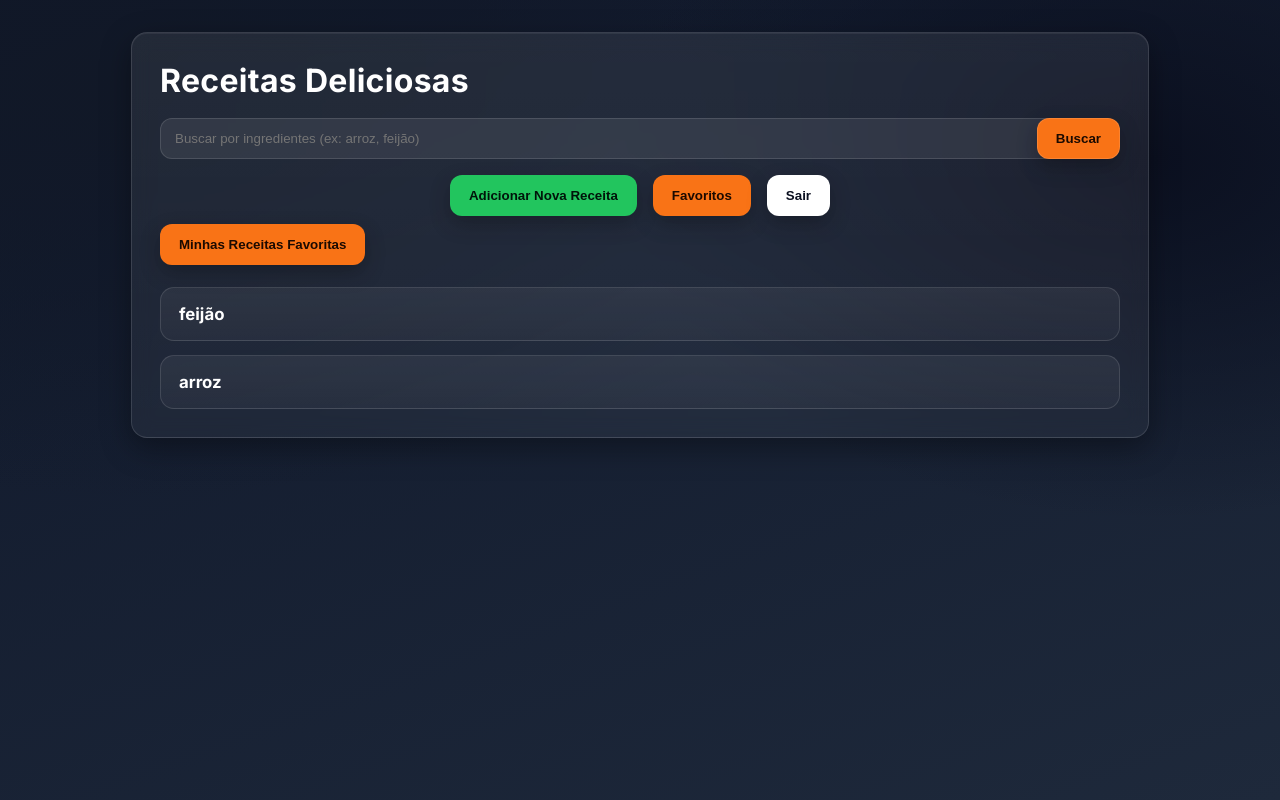
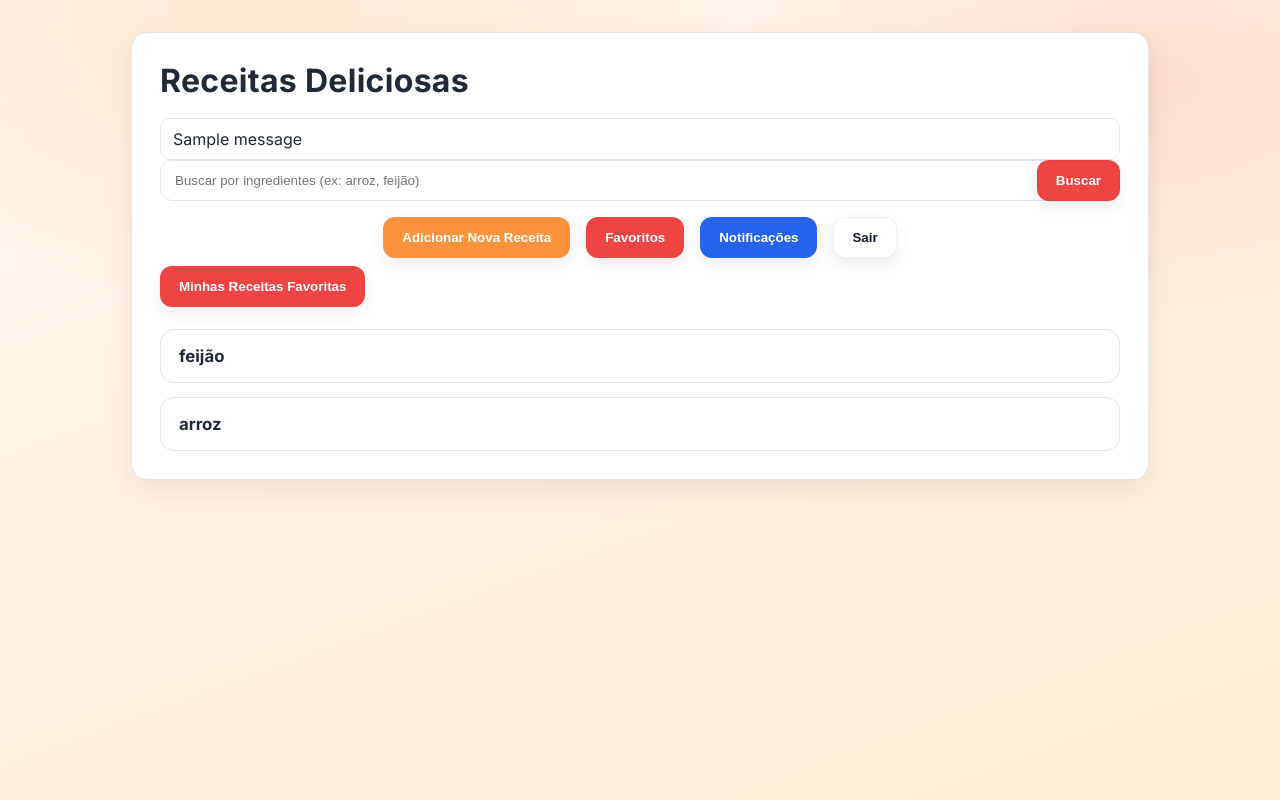
Before and after one commit to jeffersonanjos/projeto-psi, a Flask app: page / in a window 1280 px wide. Run offline with Flask 3, Linux system fonts and the light colour scheme; a user stored in the database is signed in; tables that the repository leaves empty hold one stand-in row (values such as "Sample post"); one stand-in notice (Sample message) is shown.

Commit message:
Feat: Add email notifications and password hashing
This commit introduces email notifications for new comments and user registrations. It also enhances security by implementing password hashing for user accounts.

Co-authored-by: jefferson.anjos <jefferson.anjos@escolar.ifrn.edu.br>

```diff
--- a/app.py
+++ b/app.py
@@ -4,6 +4,8 @@ from reportlab.pdfgen import canvas
 from reportlab.lib.pagesizes import letter
 from flask import send_file
 import io
+from werkzeug.security import generate_password_hash, check_password_hash
+from email_utils import send_email
 
 # Configuração da aplicação Flask
 app = Flask(__name__)
@@ -16,7 +18,11 @@ db.init_app(app)
 with app.app_context():
     db.create_all()
     if not Usuario.query.first():
-        user = Usuario(nome="Usuário Exemplo", email="exemplo@teste.com", senha="123456")
+        user = Usuario(
+            nome="Usuário Exemplo",
+            email="exemplo@teste.com",
+            senha=generate_password_hash("123456")
+        )
         db.session.add(user)
         db.session.commit()
 
@@ -213,6 +219,26 @@ def adicionar_comentario(receita_id):
         db.session.add(novo_comentario)
         db.session.commit()
 
+        # Cria notificação para o dono da receita e envia e-mail
+        if receita.usuario_id != usuario_id:
+            notificacao = Notificacao(visualizado=False, usuario_id=receita.usuario_id, comentario_id=novo_comentario.id)
+            db.session.add(notificacao)
+            db.session.commit()
+            try:
+                destinatario = receita.usuario.email
+                if destinatario:
+                    assunto = f"Novo comentário na sua receita: {receita.titulo}"
+                    corpo = (
+                        f"Olá, {receita.usuario.nome}!\n\n"
+                        f"Você recebeu um novo comentário na sua receita '{receita.titulo}'.\n\n"
+                        f"Comentário: {conteudo}\n\n"
+                        "Acesse o site para responder."
+                    )
+                    send_email(assunto, corpo, destinatario)
+            except Exception:
+                # Entrega de e-mail é melhor esforço; não falhar o fluxo
+                pass
+
     return redirect(url_for('comentarios', receita_id=receita.id))
 
 
@@ -235,11 +261,20 @@ def registrar():
         if Usuario.query.filter_by(email=email).first():
             flash('E-mail já cadastrado.')
             return redirect(url_for('registrar'))
-        novo = Usuario(nome=nome, email=email, senha=senha)
+        novo = Usuario(nome=nome, email=email, senha=generate_password_hash(senha))
         db.session.add(novo)
         db.session.commit()
-        flash('Cadastro realizado. Faça login.')
-        return redirect(url_for('login'))
+        # E-mail de boas-vindas (não bloqueante)
+        try:
+            send_email(
+                'Bem-vindo ao Receitas App',
+                f'Olá, {nome}! Seu cadastro foi realizado com sucesso. Boas receitas!',
+                email,
+            )
+        except Exception:
+            pass
+        flash('Cadastro realizado com sucesso!')
+        return redirect(url_for('index'))
     return render_template('register.html')
 
 @app.route('/login', methods=['GET', 'POST'])
@@ -247,8 +282,8 @@ def login():
     if request.method == 'POST':
         email = request.form.get('email')
         senha = request.form.get('senha')
-        user = Usuario.query.filter_by(email=email, senha=senha).first()
-        if not user:
+        user = Usuario.query.filter_by(email=email).first()
+        if not user or not check_password_hash(user.senha, senha):
             flash('Credenciais inválidas.')
             return redirect(url_for('login'))
         session['user_id'] = user.id
@@ -262,5 +297,21 @@ def logout():
     flash('Você saiu da conta.')
     return redirect(url_for('index'))
 
+
+# Notificações do usuário logado
+@app.route('/notificacoes')
+def notificacoes():
+    if not session.get('user_id'):
+        flash('Faça login para ver suas notificações.')
+        return redirect(url_for('login'))
+    usuario_id = session['user_id']
+    notificacoes = Notificacao.query.filter_by(usuario_id=usuario_id).all()
+    # Marca como visualizadas após carregar
+    for n in notificacoes:
+        if not n.visualizado:
+            n.visualizado = True
+    db.session.commit()
+    return render_template('notifications.html', notificacoes=notificacoes)
+
 if __name__ == '__main__':
     app.run(debug=True)
--- a/models.py
+++ b/models.py
@@ -9,7 +9,7 @@ class Usuario(db.Model):
     id = db.Column(db.Integer, primary_key=True)
     nome = db.Column(db.String(100), nullable=False)
     email = db.Column(db.String(120), unique=True, nullable=True) # Adicionei email para consistência
-    senha = db.Column(db.String(100), nullable=True) # Adicionei senha
+    senha = db.Column(db.String(255), nullable=True) # Armazena hash de senha
     foto_perfil = db.Column(db.String(255), nullable=True)
     bio = db.Column(db.Text, nullable=True)
 
--- a/static/style.css
+++ b/static/style.css
@@ -1,28 +1,29 @@
-/* Modern visual theme */
+/* Modern visual theme - light orange palette inspired by reference */
 
 :root {
-    --bg-start: #0f172a; /* slate-900 */
-    --bg-end: #1e293b;   /* slate-800 */
-    --card: rgba(255,255,255,0.08);
-    --card-border: rgba(255,255,255,0.12);
-    --text: #f8fafc;
-    --muted: #cbd5e1;
-    --primary: #22c55e;  /* green-500 */
-    --primary-600: #16a34a;
-    --accent: #f97316;   /* orange-500 */
-    --accent-600: #ea580c;
-    --info: #38bdf8;
-    --danger: #ef4444;
+  /* Light orange/white palette */
+  --bg-start: #fff7ed; /* orange-50 */
+  --bg-end: #ffedd5; /* orange-100 */
+  --card: #ffffff;
+  --card-border: #e5e7eb;
+  --text: #1f2937; /* gray-800 */
+  --muted: #4b5563; /* gray-600 */
+  --primary: #fb923c; /* orange-400 */
+  --primary-600: #f97316; /* orange-500 */
+  --accent: #ef4444; /* red-500 */
+  --accent-600: #dc2626;
+  --info: #2563eb; /* blue-600 */
+  --danger: #b91c1c;
 }
 
-/* Background with gradient and subtle noise */
+/* Background with gentle orange tint */
 body {
   font-family: 'Inter', sans-serif;
   margin: 0;
   min-height: 100vh;
   color: var(--text);
-    background: radial-gradient(1200px 700px at 10% 10%, #111827 0%, transparent 60%),
-                radial-gradient(900px 600px at 90% 20%, #0b1020 0%, transparent 60%),
+  background: radial-gradient(800px 500px at 20% 0%, rgba(251, 146, 60, 0.15), transparent 60%),
+    radial-gradient(700px 450px at 90% 10%, rgba(239, 68, 68, 0.12), transparent 60%),
     linear-gradient(160deg, var(--bg-start), var(--bg-end));
   display: flex;
   flex-direction: column;
@@ -34,134 +35,311 @@ body {
   max-width: 960px;
   margin: 32px 0;
   padding: 28px;
-    background: linear-gradient(180deg, rgba(255,255,255,0.08), rgba(255,255,255,0.05));
+  background: var(--card);
   border: 1px solid var(--card-border);
   border-radius: 16px;
-    backdrop-filter: blur(10px);
-    box-shadow: 0 10px 30px rgba(0,0,0,0.35), inset 0 1px 0 rgba(255,255,255,0.06);
+  box-shadow: 0 10px 30px rgba(0, 0, 0, 0.08);
 }
 
-h1, h2, h3 {
-    color: #ffffff;
+h1,
+h2,
+h3 {
+  color: #1f2937;
   letter-spacing: 0.3px;
   margin: 0 0 18px 0;
 }
 
 /* Links */
-a { color: var(--info); text-decoration: none; }
-a:hover { color: #7dd3fc; }
+a {
+  color: var(--info);
+  text-decoration: none;
+}
+a:hover {
+  color: #1d4ed8;
+}
 
 /* Buttons */
-button, .button-link {
+button,
+.button-link {
   display: inline-flex;
   align-items: center;
   justify-content: center;
   gap: 8px;
   padding: 12px 18px;
   border-radius: 12px;
-    border: 1px solid rgba(255,255,255,0.12);
-    color: #0b1020;
+  border: 1px solid rgba(0, 0, 0, 0.06);
+  color: #111827;
   background: #ffffff;
   font-weight: 700;
   cursor: pointer;
   text-decoration: none;
-    transition: transform .15s ease, box-shadow .2s ease, background .2s ease;
-    box-shadow: 0 8px 20px rgba(0,0,0,0.25);
+  transition: transform 0.15s ease, box-shadow 0.2s ease, background 0.2s ease;
+  box-shadow: 0 6px 16px rgba(0, 0, 0, 0.08);
 }
 
-button:hover, .button-link:hover { transform: translateY(-2px); }
-button:active, .button-link:active { transform: translateY(0); }
+button:hover,
+.button-link:hover {
+  transform: translateY(-1px);
+}
+button:active,
+.button-link:active {
+  transform: translateY(0);
+}
 
-.btn-primary { background: var(--primary); color: #00140a; border-color: transparent; }
-.btn-primary:hover { background: var(--primary-600); }
-.btn-accent { background: var(--accent); color: #1b0a00; border-color: transparent; }
-.btn-accent:hover { background: var(--accent-600); }
-.btn-danger { background: var(--danger); color: #2b0000; border-color: transparent; }
-.btn-info { background: var(--info); color: #051219; border-color: transparent; }
+.btn-primary {
+  background: var(--primary);
+  color: #ffffff;
+  border-color: transparent;
+}
+.btn-primary:hover {
+  background: var(--primary-600);
+}
+.btn-accent {
+  background: var(--accent);
+  color: #ffffff;
+  border-color: transparent;
+}
+.btn-accent:hover {
+  background: var(--accent-600);
+}
+.btn-danger {
+  background: var(--danger);
+  color: #ffffff;
+  border-color: transparent;
+}
+.btn-info {
+  background: var(--info);
+  color: #ffffff;
+  border-color: transparent;
+}
 
 /* Back button variant */
-.back-button { background: var(--info); color: #051219; }
-.back-button:hover { filter: brightness(1.05); }
+.back-button {
+  background: var(--info);
+  color: #ffffff;
+}
+.back-button:hover {
+  filter: brightness(1.05);
+}
 
 /* Forms */
-form { display: grid; gap: 14px; }
-label { color: var(--muted); font-weight: 600; }
+form {
+  display: grid;
+  gap: 14px;
+}
+label {
+  color: var(--muted);
+  font-weight: 600;
+}
 
-input[type="text"], input[type="email"], input[type="password"], textarea {
+input[type='text'],
+input[type='email'],
+input[type='password'],
+textarea {
   width: 100%;
   color: var(--text);
-    background: rgba(255,255,255,0.06);
-    border: 1px solid var(--card-border);
+  background: #ffffff;
+  border: 1px solid #e5e7eb;
   border-radius: 12px;
   padding: 12px 14px;
   outline: none;
-    transition: border-color .2s ease, box-shadow .2s ease;
+  transition: border-color 0.2s ease, box-shadow 0.2s ease;
 }
 
-input:focus, textarea:focus {
-    border-color: var(--info);
-    box-shadow: 0 0 0 3px rgba(56, 189, 248, 0.25);
+input:focus,
+textarea:focus {
+  border-color: var(--primary);
+  box-shadow: 0 0 0 3px rgba(251, 146, 60, 0.25);
 }
 
-textarea { resize: vertical; min-height: 120px; }
+textarea {
+  resize: vertical;
+  min-height: 120px;
+}
 
 /* Search form layout */
-.search-form { display: grid; grid-template-columns: 1fr auto; gap: 10px; }
-.search-form input { background: rgba(255,255,255,0.08); }
-.search-form button { background: var(--accent); color: #1b0a00; }
+.search-form {
+  display: grid;
+  grid-template-columns: 1fr auto;
+  gap: 10px;
+}
+.search-form input {
+  background: #ffffff;
+}
+.search-form button {
+  background: var(--accent);
+  color: #ffffff;
+}
 
 /* Actions bar */
-.actions-bar { display: flex; gap: 16px; justify-content: center; margin: 16px 0 8px 0; flex-wrap: wrap; }
-.add-recipe-button { background: var(--primary); color: #00140a; }
+.actions-bar {
+  display: flex;
+  gap: 16px;
+  justify-content: center;
+  margin: 16px 0 8px 0;
+  flex-wrap: wrap;
+}
+.add-recipe-button {
+  background: var(--primary);
+  color: #ffffff;
+}
 
 /* Lists as cards */
-ul { list-style: none; padding: 0; margin: 22px 0 0 0; display: grid; gap: 14px; }
+ul {
+  list-style: none;
+  padding: 0;
+  margin: 22px 0 0 0;
+  display: grid;
+  gap: 14px;
+}
 ul li {
-    background: linear-gradient(180deg, rgba(255,255,255,0.06), rgba(255,255,255,0.03));
-    border: 1px solid var(--card-border);
+  background: #ffffff;
+  border: 1px solid #e5e7eb;
   border-radius: 14px;
   padding: 16px 18px;
-    display: flex; justify-content: space-between; align-items: center;
-    transition: transform .15s ease, box-shadow .2s ease, border-color .2s ease;
+  display: flex;
+  justify-content: space-between;
+  align-items: center;
+  transition: transform 0.15s ease, box-shadow 0.2s ease, border-color 0.2s ease;
 }
-ul li:hover { transform: translateY(-2px); border-color: rgba(255,255,255,0.22); box-shadow: 0 10px 24px rgba(0,0,0,0.25); }
-ul li a { color: #ffffff; font-weight: 700; font-size: 1.05rem; }
+ul li:hover {
+  transform: translateY(-2px);
+  border-color: #d1d5db;
+  box-shadow: 0 10px 24px rgba(0, 0, 0, 0.08);
+}
+ul li a {
+  color: #1f2937;
+  font-weight: 700;
+  font-size: 1.05rem;
+}
 
 /* Recipe sections */
 .recipe-section-box {
-    background: linear-gradient(180deg, rgba(255,255,255,0.06), rgba(255,255,255,0.03));
-    border: 1px solid var(--card-border);
+  background: #ffffff;
+  border: 1px solid #e5e7eb;
   border-radius: 14px;
   padding: 18px;
 }
-.recipe-detail p { color: var(--muted); }
-.recipe-detail strong { color: var(--accent); }
-.recipe-actions { display: flex; gap: 18px; justify-content: center; flex-wrap: wrap; margin: 22px 0; }
-.recipe-actions .button-link, .recipe-actions button { min-width: 180px; }
-.edit-button { background: var(--info); color: #051219; }
-.delete-button { background: var(--danger); color: #2b0000; }
-.favorite-button { background: var(--accent); color: #1b0a00; }
-.favorite-button.favorited { background: #fca5a5; color: #2b0000; }
-.pdf-button { background: #e5e7eb; }
-.comments-button { background: #fef08a; color: #1a1500; }
+.recipe-detail p {
+  color: var(--muted);
+}
+.recipe-detail strong {
+  color: var(--accent);
+}
+.recipe-actions {
+  display: flex;
+  gap: 18px;
+  justify-content: center;
+  flex-wrap: wrap;
+  margin: 22px 0;
+}
+.recipe-actions .button-link,
+.recipe-actions button {
+  min-width: 180px;
+}
+.edit-button {
+  background: var(--info);
+  color: #ffffff;
+}
+.delete-button {
+  background: var(--danger);
+  color: #ffffff;
+}
+.favorite-button {
+  background: var(--accent);
+  color: #ffffff;
+}
+.favorite-button.favorited {
+  background: #fca5a5;
+  color: #7f1d1d;
+}
+.pdf-button {
+  background: #e5e7eb;
+}
+.comments-button {
+  background: #fde047;
+  color: #1a1500;
+}
 
 /* Flash messages */
-.flash-list { margin: 8px 0 0 0; padding: 0; list-style: none; display: grid; gap: 8px; }
-.flash-list li { background: rgba(255,255,255,0.08); border: 1px solid var(--card-border); padding: 10px 12px; border-radius: 10px; color: #fff; }
+.flash-list {
+  margin: 8px 0 0 0;
+  padding: 0;
+  list-style: none;
+  display: grid;
+  gap: 8px;
+}
+.flash-list li {
+  background: #fff;
+  border: 1px solid #e5e7eb;
+  padding: 10px 12px;
+  border-radius: 10px;
+  color: #1f2937;
+}
 
 /* Modal */
-.modal { display: none; position: fixed; z-index: 20; inset: 0; background: rgba(0,0,0,0.55); justify-content: center; align-items: center; }
-.modal-content { background: #0b1020; color: #fff; border: 1px solid var(--card-border); padding: 26px; border-radius: 14px; width: 92%; max-width: 520px; text-align: center; box-shadow: 0 12px 30px rgba(0,0,0,0.45); position: relative; }
-.close-button { position: absolute; right: 14px; top: 10px; color: #94a3b8; font-size: 26px; cursor: pointer; }
-.modal-buttons { display: flex; justify-content: center; gap: 12px; margin-top: 16px; }
-.confirm-button { background: var(--primary); color: #00140a; }
-.cancel-button { background: #475569; color: #fff; }
+.modal {
+  display: none;
+  position: fixed;
+  z-index: 20;
+  inset: 0;
+  background: rgba(0, 0, 0, 0.25);
+  justify-content: center;
+  align-items: center;
+}
+.modal-content {
+  background: #ffffff;
+  color: #1f2937;
+  border: 1px solid #e5e7eb;
+  padding: 26px;
+  border-radius: 14px;
+  width: 92%;
+  max-width: 520px;
+  text-align: center;
+  box-shadow: 0 12px 30px rgba(0, 0, 0, 0.15);
+  position: relative;
+}
+.close-button {
+  position: absolute;
+  right: 14px;
+  top: 10px;
+  color: #64748b;
+  font-size: 26px;
+  cursor: pointer;
+}
+.modal-buttons {
+  display: flex;
+  justify-content: center;
+  gap: 12px;
+  margin-top: 16px;
+}
+.confirm-button {
+  background: var(--primary);
+  color: #ffffff;
+}
+.cancel-button {
+  background: #94a3b8;
+  color: #fff;
+}
 
 /* Responsive */
 @media (max-width: 700px) {
-    .container { padding: 20px; }
-    .search-form { grid-template-columns: 1fr; }
-    ul { grid-template-columns: 1fr; }
-    .recipe-actions { flex-direction: column; gap: 14px; }
-    .recipe-actions .button-link, .recipe-actions button { width: 100%; min-width: 0; }
+  .container {
+    padding: 20px;
   }
+  .search-form {
+    grid-template-columns: 1fr;
+  }
+  ul {
+    grid-template-columns: 1fr;
+  }
+  .recipe-actions {
+    flex-direction: column;
+    gap: 14px;
+  }
+  .recipe-actions .button-link,
+  .recipe-actions button {
+    width: 100%;
+    min-width: 0;
+  }
+}
--- a/templates/index.html
+++ b/templates/index.html
@@ -14,6 +14,15 @@
     <div class="container">
         <!-- Título principal da página -->
         <h1>Receitas Deliciosas</h1>
+        {% with messages = get_flashed_messages() %}
+            {% if messages %}
+                <ul class="flash-list">
+                    {% for message in messages %}
+                        <li>{{ message }}</li>
+                    {% endfor %}
+                </ul>
+            {% endif %}
+        {% endwith %}
         <form action="/" method="get" class="search-form">
             <input type="text" name="query" placeholder="Buscar por ingredientes (ex: arroz, feijão)" value="{{ query or '' }}">
             <button type="submit">Buscar</button>
@@ -23,6 +32,7 @@
             <button onclick="window.location.href='{{ url_for('nova_receita') }}'" class="add-recipe-button button-link btn-primary">Adicionar Nova Receita</button>
             {% if current_user_id %}
             <button onclick="window.location.href='{{ url_for('meus_favoritos') }}'" class="button-link btn-accent">Favoritos</button>
+            <button onclick="window.location.href='{{ url_for('notificacoes') }}'" class="button-link btn-info">Notificações</button>
             <button onclick="window.location.href='{{ url_for('logout') }}'" class="button-link">Sair</button>
             {% else %}
             <button onclick="window.location.href='{{ url_for('login') }}'" class="button-link">Entrar</button>
```
Also changed, not shown: email_utils.py (added, +43 -0 lines). Lines whose indentation alone changed are shown as unchanged.
